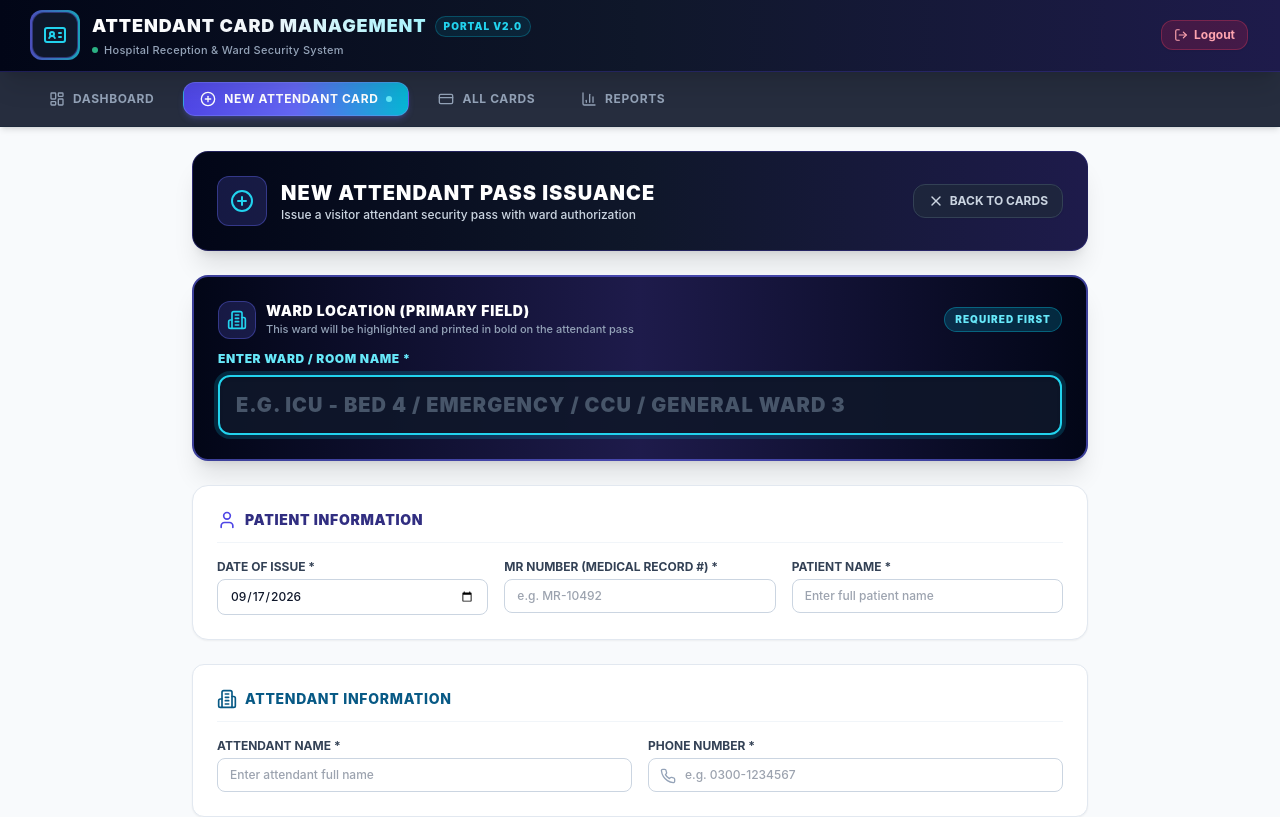
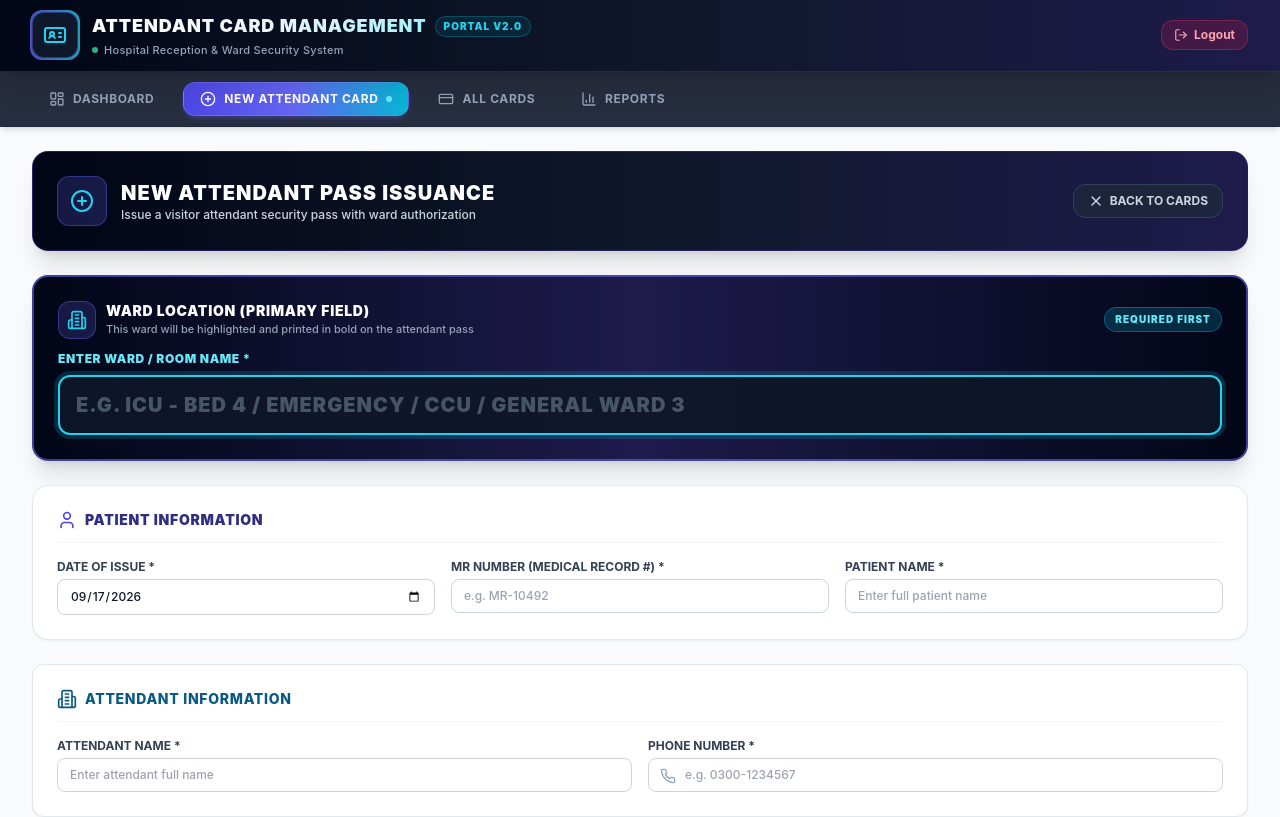
Before and after one commit to recipesinformation/Attendent-Card-Mangment-, a Next.js app: page /cards/new in a window 1280 px wide. Shown: the top 817 px of the page. Built offline with nearby package versions, Linux system fonts and the light colour scheme; no server answers; the database is empty.

Commit message:
feat: adjust New Attendant Card page to full width layout

```diff
--- a/src/app/cards/new/page.tsx
+++ b/src/app/cards/new/page.tsx
@@ -117,7 +117,7 @@ export default function NewCardPage() {
 
   return (
     <AppLayout>
-      <div className="max-w-4xl mx-auto space-y-6">
+      <div className="w-full space-y-6">
         <div className="bg-gradient-to-r from-slate-950 via-slate-900 to-indigo-950 p-6 rounded-2xl border border-indigo-900/60 shadow-xl flex items-center justify-between text-white">
           <div className="flex items-center space-x-3.5">
             <div className="p-3 rounded-xl bg-indigo-500/20 border border-indigo-500/40 text-cyan-400">
```
